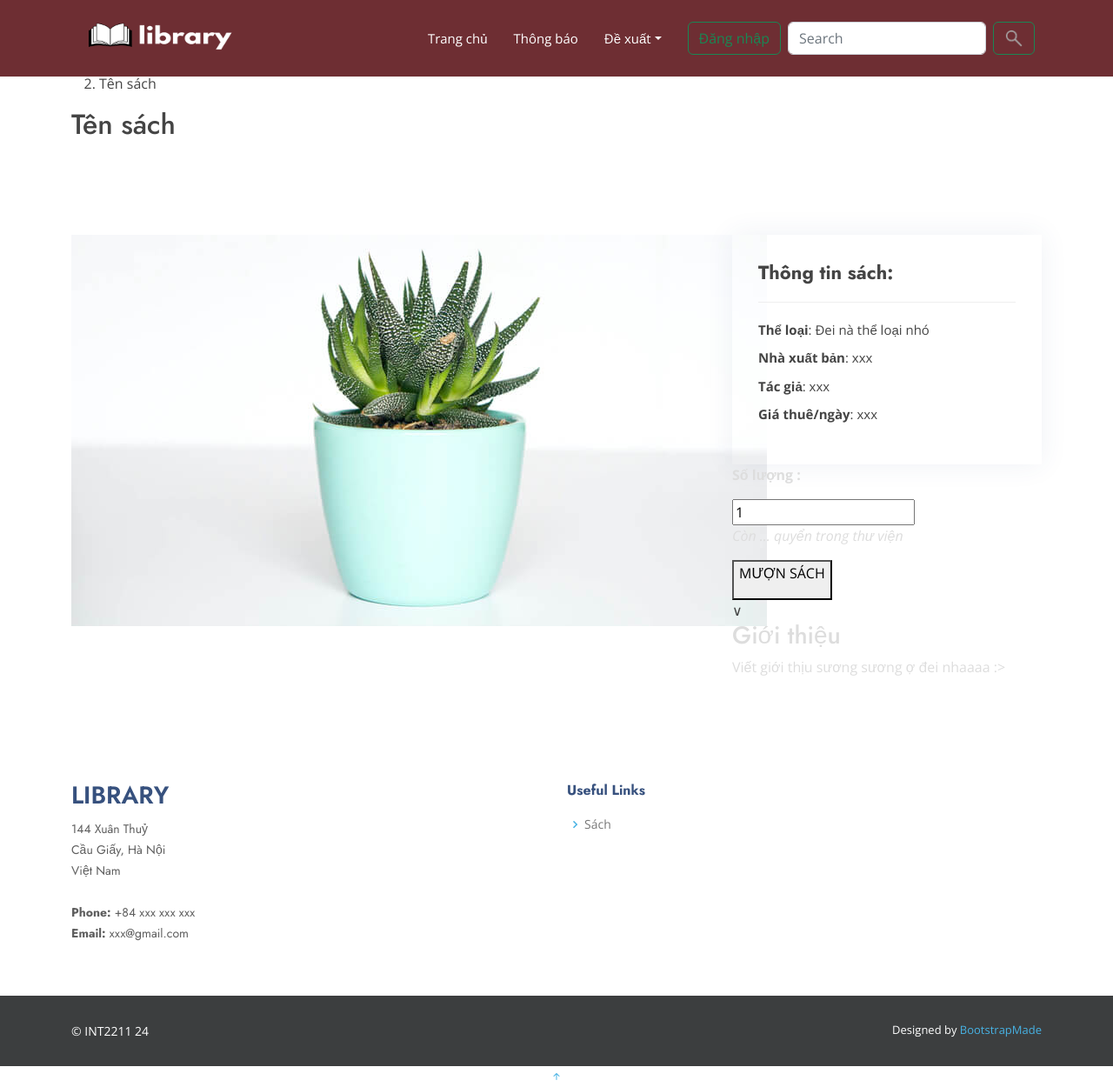
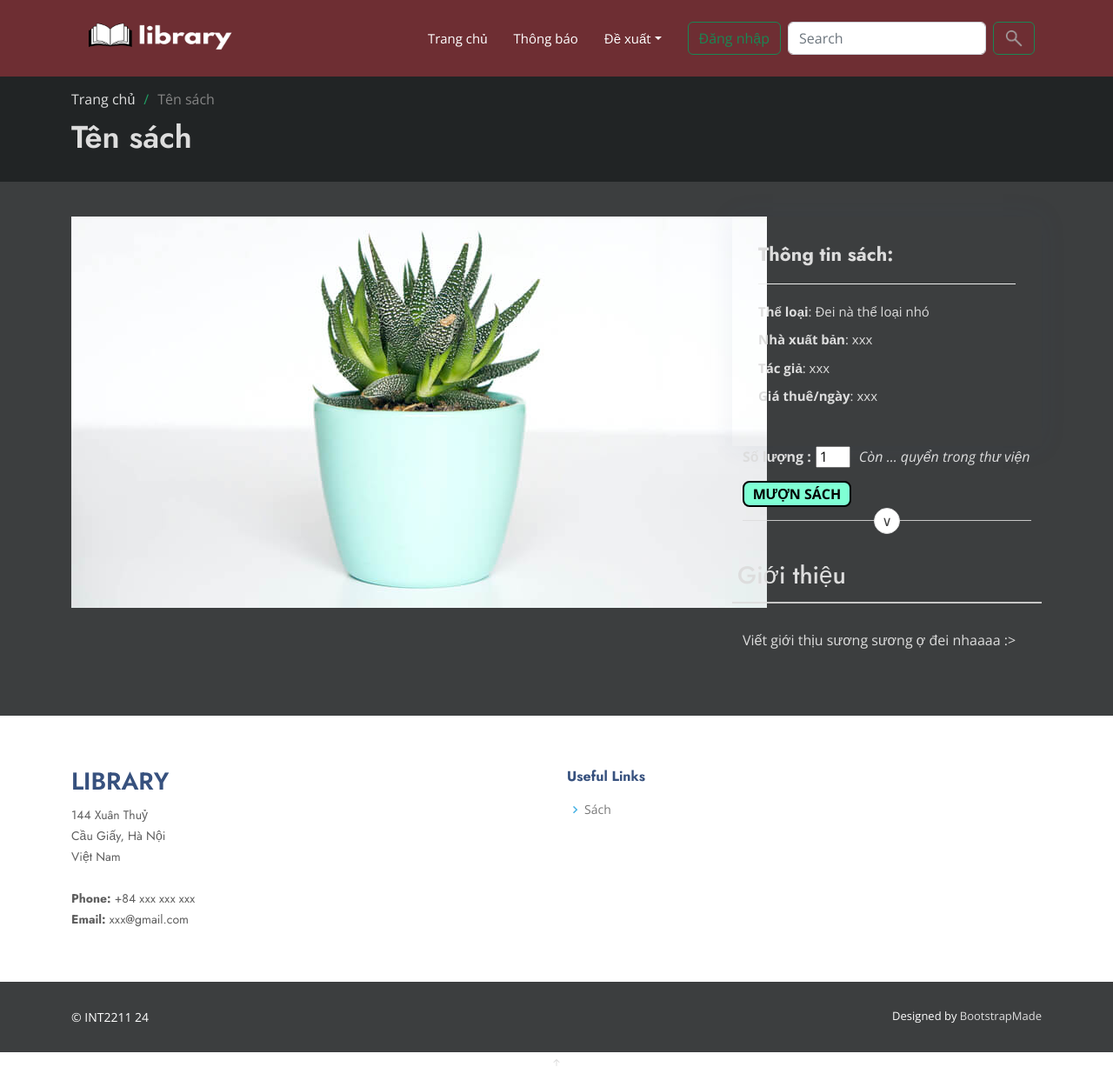
Before and after one commit to namdnhn/LibraryManagementWeb, a Django app: template libraryManagement/libManage/templates/pages/bookshowing.html in a window 1280 px wide. Shown: the whole page at 87% size. After the commit the page ends 1226 px from the top, so only its background shows below. Run offline with Django 4.2, Linux system fonts and the light colour scheme; the template is opened without the code that fills it, so the values that code supplies are empty; some libraries are stand-ins or nearby versions.

Commit message:
Add files via upload

```diff
--- a/libraryManagement/static/assets/css/style.css
+++ b/libraryManagement/static/assets/css/style.css
@@ -1,5 +1,5 @@
 /**
-* Template Name: Arsha - v4.9.1
+78* Template Name: Arsha - v4.9.1
 * Template URL: https://bootstrapmade.com/arsha-free-bootstrap-html-template-corporate/
 * Author: BootstrapMade.com
 * License: https://bootstrapmade.com/license/
@@ -14,12 +14,12 @@
 }
 
 a {
-  color: #47b2e4;
+  color: #ddd;
   text-decoration: none;
 }
 
 a:hover {
-  color: #73c5eb;
+  color: #209f64;
   text-decoration: none;
 }
 
@@ -659,6 +659,7 @@
 }
 .portfolio-details {
   padding-top: 40px;
+  background-color: #3c3e3f;
 }
 
 .portfolio-details .portfolio-details-slider img {
@@ -675,11 +676,11 @@
   height: 12px;
   background-color: #fff;
   opacity: 1;
-  border: 1px solid #47b2e4;
+  border: 1px solid #209f64;
 }
 
 .portfolio-details .portfolio-details-slider .swiper-pagination .swiper-pagination-bullet-active {
-  background-color: #47b2e4;
+  background-color: #209f64;
 }
 
 .portfolio-details .portfolio-info {
@@ -693,30 +694,137 @@
   margin-bottom: 20px;
   padding-bottom: 20px;
   border-bottom: 1px solid #eee;
+  color: #ddd;
 }
 
 .portfolio-details .portfolio-info ul {
   list-style: none;
   padding: 0;
   font-size: 15px;
+  color: #ddd;
 }
 
 .portfolio-details .portfolio-info ul li+li {
   margin-top: 10px;
+  color: #ddd;
 }
 
 .portfolio-details .portfolio-description {
   padding-top: 30px;
+  color: #ddd;
 }
 
 .portfolio-details .portfolio-description h2 {
   font-size: 26px;
   font-weight: 700;
   margin-bottom: 20px;
+  color: #ddd;
 }
 
 .portfolio-details .portfolio-description p {
   padding: 0;
+  color: #ddd;
+}
+
+.product-content-left {
+  width: 800px;
+
+}
+
+.product-content-left-big-img {
+  width: 800px;
+  padding-right: 20px;
+}
+
+.product-content-left-big-img img {
+  width: 800px;
+}
+
+/*--------------------------------------------------------------
+# Quantity
+--------------------------------------------------------------*/
+.quantity {
+  display: flex;
+  margin-bottom: 20px;
+  margin: 0 12px;
+}
+
+.quantity input {
+  width: 40px;
+  height: 25px;
+  padding-left: 3px;
+  margin-right: 10px;
+  margin-left: 5px;
+}
+
+/*--------------------------------------------------------------
+# Button
+--------------------------------------------------------------*/
+
+
+.product-content-right-book-button button {
+  width: 125px;
+  height: 30px;
+  display: block;
+  margin: 20px 0 12px;
+  transition: all 0.3s ease;
+  font-family: var(--main-text-font);
+  border-radius: 8px;
+}
+
+.product-content-right-book-button button:first-child {
+  margin: 0 12px;
+  display: flex;
+  justify-content: space-evenly;
+  background-color: aquamarine;
+  border: 2px solid black;
+  font-weight: bold;
+  cursor: pointer;
+}
+
+.product-content-right-book-button button:first-child:hover {
+  background-color: rgb(166, 76, 85);
+  color: #cccccc;
+}
+
+.product-content-right-bottom {
+  margin: 15px 12px;
+  padding-top: 40px;
+  border-top: 1px solid #dddd;
+  position: relative;
+}
+
+.product-content-right-bottom-top {
+  position: absolute;
+  width: 30px;
+  height: 30px;
+  border: 1px solid #ddd;
+  display: flex;
+  justify-content: center;
+  align-items: center;
+  background-color: #fff;
+  top: -15px;
+  left: 50%;
+  border-radius: 50%;
+  transform: translateX(-50%);
+}
+
+.product-content-right-bottom-content-tilte {
+  border-bottom: 2px solid #dddd;
+}
+.product-content-right-bottom-content-tilte-item {
+  padding: 6px;
+  cursor: pointer;
+  margin-right: 6px;
+}
+.product-content-right-bottom-content {
+  padding-top: 30px;
+}
+.product-content-right-bottom-content-tilte-item p {
+  font-family: var(--main-text-font);
+  font-size: 16px;
+  color: bisque;
+
 }
 
 /*--------------------------------------------------------------
@@ -1015,3 +1123,47 @@
     padding-top: 4px;
   }
 }
+
+/*--------------------------------------------------------------
+# Breadcrumbs
+--------------------------------------------------------------*/
+.breadcrumbs {
+  padding: 30px 0;
+  background: #212425;
+  min-height: 40px;
+  margin-top: 72px;
+}
+
+@media (max-width: 992px) {
+  .breadcrumbs {
+    margin-top: 68px;
+  }
+}
+
+.breadcrumbs h2 {
+  font-size: 36px;
+  font-weight: 600;
+  color: #ddd;
+  margin-bottom: auto;
+}
+
+.breadcrumbs ol {
+  display: flex;
+  flex-wrap: wrap;
+  list-style: none;
+  padding: 0 0 10px 0;
+  margin: 0;
+  font-size: 16px;
+}
+
+.breadcrumbs ol li+li {
+  padding-left: 10px;
+  color: rgb(133, 133, 133);
+}
+
+.breadcrumbs ol li+li::before {
+  display: inline-block;
+  padding-right: 10px;
+  color: #209f64;
+  content: "/";
+}
```
